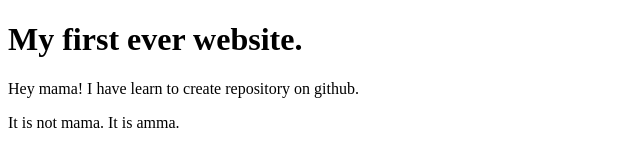
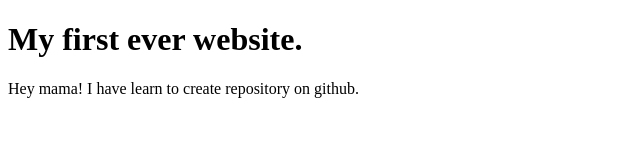
Before and after one commit to iabirhossain/my-first-website, a plain HTML site: page index.html in a window 1280 px wide. Shown: the whole page, without its empty margins (0-640 px from the left). Drawn offline with Linux system fonts and the light colour scheme.

Commit message:
first ever website

```diff
--- a/index.html
+++ b/index.html
@@ -9,8 +9,6 @@
 <body>
     <h1>My first ever website.</h1>
     <p>Hey mama! I have learn to create repository on github.</p>
-    <p> It is not mama. It is amma.</p>
-
 
 </body>
 </html>
```
